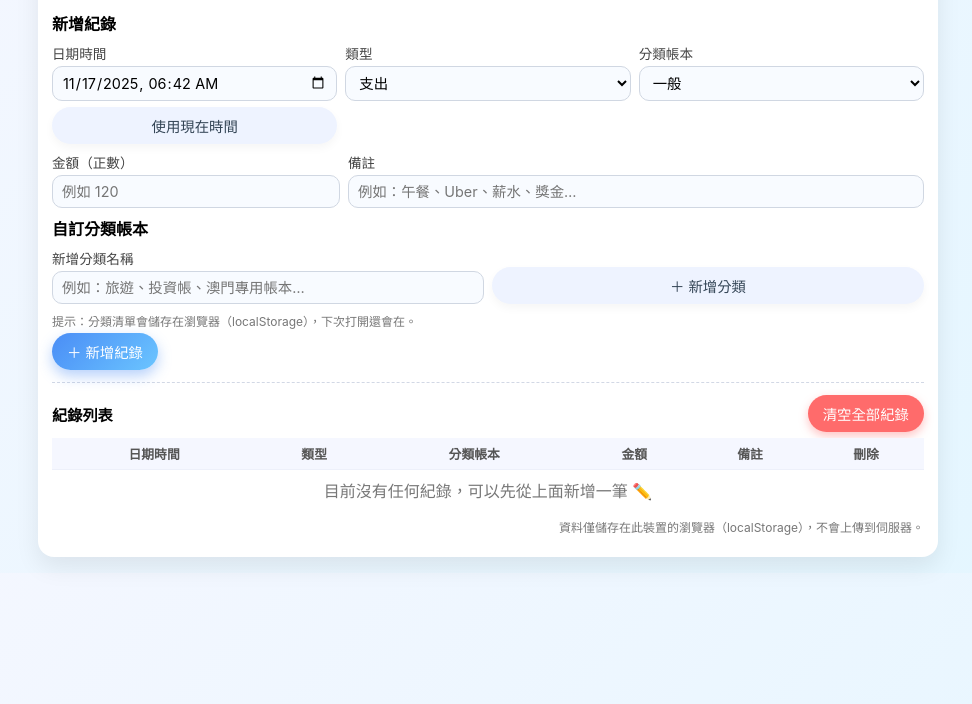
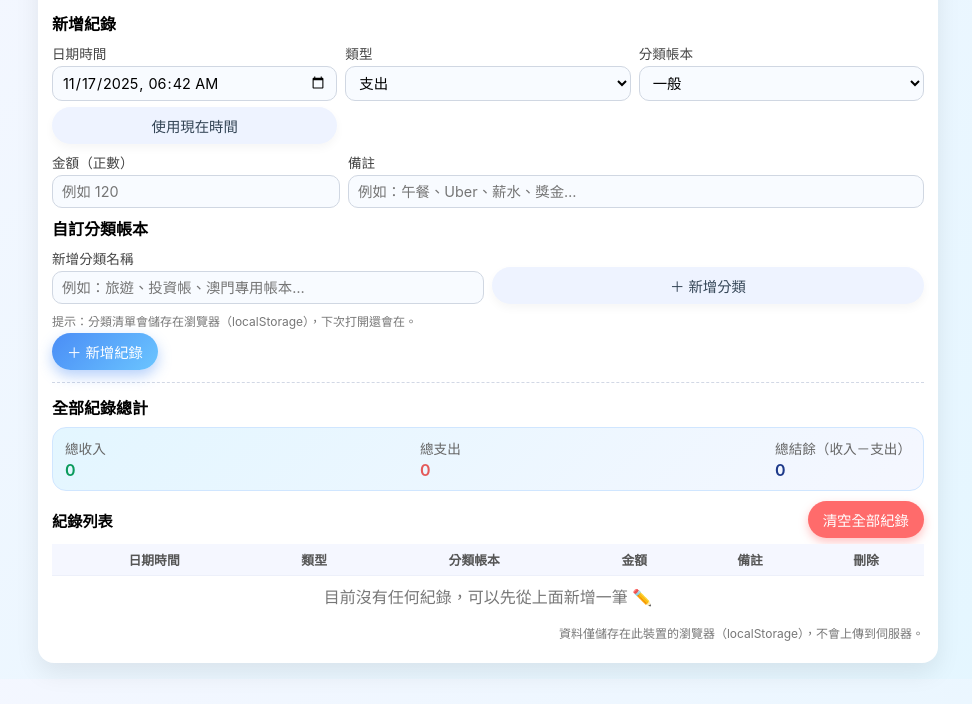
Before and after one commit to JShealthcarebot/Accounting, a plain HTML site: page index.html in a window 1280 px wide. Shown: the part 96-800 px from the top of the page, without its empty margins (152-1124 px from the left). Drawn offline with Linux system fonts and the light colour scheme.

Commit message:
Update index.html

```diff
--- a/index.html
+++ b/index.html
@@ -174,6 +174,42 @@
       font-size: 0.75rem;
       color: #777;
     }
+    /* 總計卡片 */
+    .summary-card {
+      margin-top: 6px;
+      margin-bottom: 10px;
+      padding: 10px 12px;
+      border-radius: 14px;
+      background: linear-gradient(135deg, #e3f6ff, #f5f7ff);
+      border: 1px solid #d0e6ff;
+      display: flex;
+      flex-wrap: wrap;
+      gap: 10px;
+      justify-content: space-between;
+      align-items: center;
+      font-size: 0.85rem;
+    }
+    .summary-item {
+      min-width: 120px;
+    }
+    .summary-label {
+      color: #666;
+      margin-bottom: 2px;
+    }
+    .summary-value {
+      font-weight: 600;
+      font-size: 1rem;
+    }
+    .summary-income {
+      color: #0b9b5c;
+    }
+    .summary-expense {
+      color: #e45a5a;
+    }
+    .summary-balance {
+      color: #1e3a8a;
+    }
+
     @media (max-width: 600px) {
       .container {
         padding: 14px 10px 18px;
@@ -250,6 +286,23 @@
 
     <hr>
 
+    <!-- 全部紀錄總計 -->
+    <div class="section-title">全部紀錄總計</div>
+    <div class="summary-card">
+      <div class="summary-item">
+        <div class="summary-label">總收入</div>
+        <div class="summary-value summary-income" id="totalIncome">0</div>
+      </div>
+      <div class="summary-item">
+        <div class="summary-label">總支出</div>
+        <div class="summary-value summary-expense" id="totalExpense">0</div>
+      </div>
+      <div class="summary-item">
+        <div class="summary-label">總結餘（收入－支出）</div>
+        <div class="summary-value summary-balance" id="totalBalance">0</div>
+      </div>
+    </div>
+
     <!-- 紀錄列表 -->
     <div class="records-header">
       <div class="records-header-title">紀錄列表</div>
@@ -298,6 +351,11 @@
     const clearAllBtn = document.getElementById("clearAllBtn");
     const recordsTbody = document.getElementById("recordsTbody");
     const noDataHint = document.getElementById("noDataHint");
+
+    // 總計欄位
+    const totalIncomeEl = document.getElementById("totalIncome");
+    const totalExpenseEl = document.getElementById("totalExpense");
+    const totalBalanceEl = document.getElementById("totalBalance");
 
     // === State ===
     let records = [];
@@ -349,11 +407,30 @@
       });
     }
 
+    // 計算並更新總計
+    function updateTotals() {
+      let income = 0;
+      let expense = 0;
+      records.forEach(r => {
+        if (r.type === "income") {
+          income += r.amount;
+        } else if (r.type === "expense") {
+          expense += r.amount;
+        }
+      });
+      const balance = income - expense;
+
+      totalIncomeEl.textContent = income.toLocaleString();
+      totalExpenseEl.textContent = expense.toLocaleString();
+      totalBalanceEl.textContent = balance.toLocaleString();
+    }
+
     // 渲染紀錄表格
     function renderRecords() {
       recordsTbody.innerHTML = "";
       if (records.length === 0) {
         noDataHint.style.display = "block";
+        updateTotals(); // 全部清空時總計也歸零
         return;
       } else {
         noDataHint.style.display = "none";
@@ -408,6 +485,9 @@
 
         recordsTbody.appendChild(tr);
       });
+
+      // 渲染完列表後，更新總計
+      updateTotals();
     }
 
     // 顯示用時間格式
```
